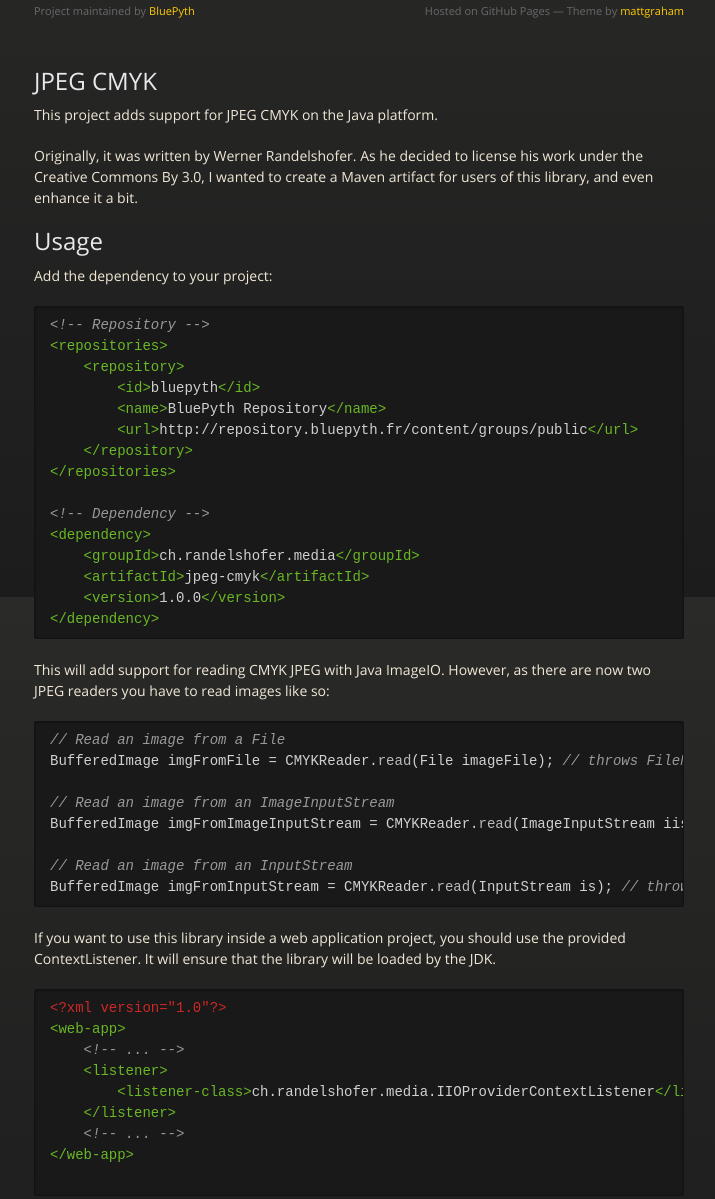
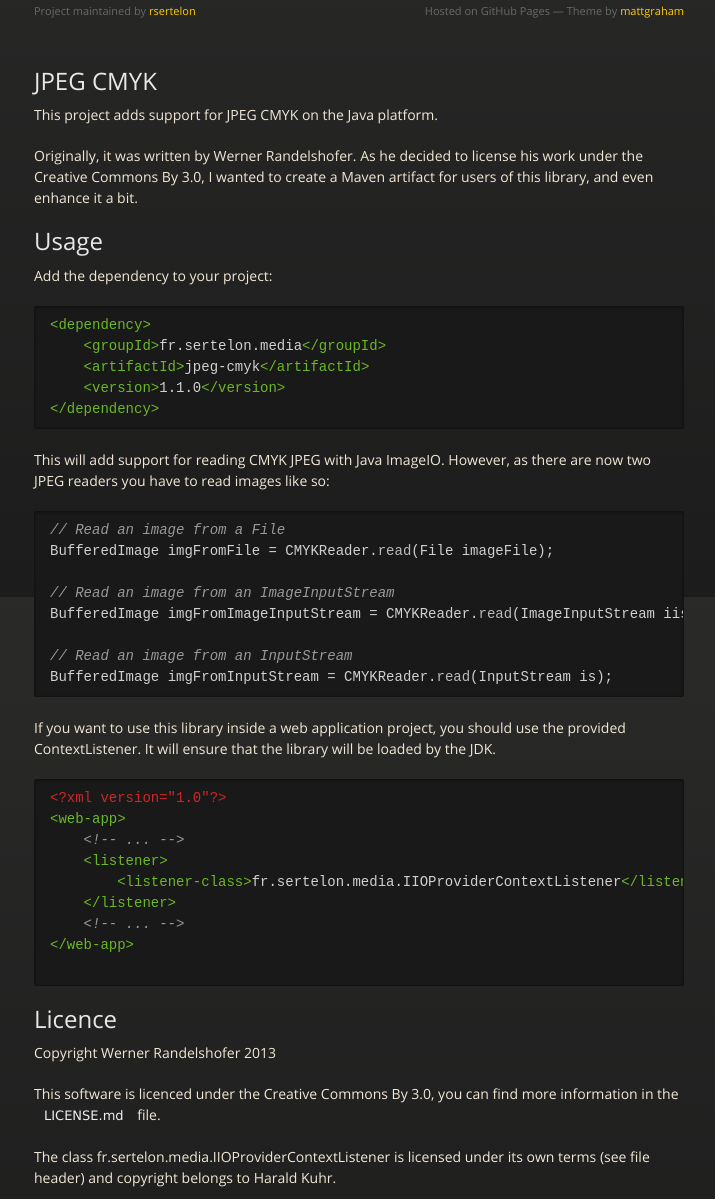
Before and after one commit to rsertelon/jpeg-cmyk, a plain HTML site: page index.html in a window 1280 px wide. Shown: the part 203-1402 px from the top of the page, without its empty margins (281-996 px from the left). Drawn offline with nearby package versions, Linux system fonts and the light colour scheme.

Commit message:
Create gh-pages branch via GitHub

```diff
--- a/index.html
+++ b/index.html
@@ -3,7 +3,7 @@
   <head>
     <meta charset="utf-8">
     <meta http-equiv="X-UA-Compatible" content="chrome=1">
-    <title>Jpeg-cmyk by BluePyth</title>
+    <title>Jpeg-cmyk by rsertelon</title>
     <link rel="stylesheet" href="stylesheets/styles.css">
     <link rel="stylesheet" href="stylesheets/pygment_trac.css">
     <script src="https://ajax.googleapis.com/ajax/libs/jquery/1.7.1/jquery.min.js"></script>
@@ -20,9 +20,9 @@
   <body>
       <div id="header">
         <nav>
-          <li class="fork"><a href="https://github.com/BluePyth/jpeg-cmyk">View On GitHub</a></li>
-          <li class="downloads"><a href="https://github.com/BluePyth/jpeg-cmyk/zipball/master">ZIP</a></li>
-          <li class="downloads"><a href="https://github.com/BluePyth/jpeg-cmyk/tarball/master">TAR</a></li>
+          <li class="fork"><a href="https://github.com/rsertelon/jpeg-cmyk">View On GitHub</a></li>
+          <li class="downloads"><a href="https://github.com/rsertelon/jpeg-cmyk/zipball/master">ZIP</a></li>
+          <li class="downloads"><a href="https://github.com/rsertelon/jpeg-cmyk/tarball/master">TAR</a></li>
           <li class="title">DOWNLOADS</li>
         </nav>
       </div><!-- end header -->
@@ -34,7 +34,7 @@
           <h1>Jpeg-cmyk</h1>
           <p>JPEG CMYK Support for Java</p>
           <hr>
-          <span class="credits left">Project maintained by <a href="https://github.com/BluePyth">BluePyth</a></span>
+          <span class="credits left">Project maintained by <a href="https://github.com/rsertelon">rsertelon</a></span>
           <span class="credits right">Hosted on GitHub Pages &mdash; Theme by <a href="https://twitter.com/michigangraham">mattgraham</a></span>
         </div>
 
@@ -50,42 +50,32 @@
 
 <p>Add the dependency to your project:</p>
 
-<div class="highlight"><pre><span class="c">&lt;!-- Repository --&gt;</span>
-<span class="nt">&lt;repositories&gt;</span>
-    <span class="nt">&lt;repository&gt;</span>
-        <span class="nt">&lt;id&gt;</span>bluepyth<span class="nt">&lt;/id&gt;</span>
-        <span class="nt">&lt;name&gt;</span>BluePyth Repository<span class="nt">&lt;/name&gt;</span>
-        <span class="nt">&lt;url&gt;</span>http://repository.bluepyth.fr/content/groups/public<span class="nt">&lt;/url&gt;</span>
-    <span class="nt">&lt;/repository&gt;</span>
-<span class="nt">&lt;/repositories&gt;</span>
-
-<span class="c">&lt;!-- Dependency --&gt;</span>
-<span class="nt">&lt;dependency&gt;</span>
-    <span class="nt">&lt;groupId&gt;</span>ch.randelshofer.media<span class="nt">&lt;/groupId&gt;</span>
+<div class="highlight highlight-xml"><pre><span class="nt">&lt;dependency&gt;</span>
+    <span class="nt">&lt;groupId&gt;</span>fr.sertelon.media<span class="nt">&lt;/groupId&gt;</span>
     <span class="nt">&lt;artifactId&gt;</span>jpeg-cmyk<span class="nt">&lt;/artifactId&gt;</span>
-    <span class="nt">&lt;version&gt;</span>1.0.0<span class="nt">&lt;/version&gt;</span>
+    <span class="nt">&lt;version&gt;</span>1.1.0<span class="nt">&lt;/version&gt;</span>
 <span class="nt">&lt;/dependency&gt;</span>
 </pre></div>
 
 <p>This will add support for reading CMYK JPEG with Java ImageIO. However, as there are now two JPEG readers you have to read images like so:</p>
 
-<div class="highlight"><pre><span class="c1">// Read an image from a File</span>
-<span class="n">BufferedImage</span> <span class="n">imgFromFile</span> <span class="o">=</span> <span class="n">CMYKReader</span><span class="o">.</span><span class="na">read</span><span class="o">(</span><span class="n">File</span> <span class="n">imageFile</span><span class="o">);</span> <span class="c1">// throws FileNotFoundException, IOException</span>
+<div class="highlight highlight-java"><pre><span class="c1">// Read an image from a File</span>
+<span class="n">BufferedImage</span> <span class="n">imgFromFile</span> <span class="o">=</span> <span class="n">CMYKReader</span><span class="o">.</span><span class="na">read</span><span class="o">(</span><span class="n">File</span> <span class="n">imageFile</span><span class="o">);</span>
 
 <span class="c1">// Read an image from an ImageInputStream</span>
 <span class="n">BufferedImage</span> <span class="n">imgFromImageInputStream</span> <span class="o">=</span> <span class="n">CMYKReader</span><span class="o">.</span><span class="na">read</span><span class="o">(</span><span class="n">ImageInputStream</span> <span class="n">iis</span><span class="o">);</span>
 
 <span class="c1">// Read an image from an InputStream</span>
-<span class="n">BufferedImage</span> <span class="n">imgFromInputStream</span> <span class="o">=</span> <span class="n">CMYKReader</span><span class="o">.</span><span class="na">read</span><span class="o">(</span><span class="n">InputStream</span> <span class="n">is</span><span class="o">);</span> <span class="c1">// throws IOException</span>
+<span class="n">BufferedImage</span> <span class="n">imgFromInputStream</span> <span class="o">=</span> <span class="n">CMYKReader</span><span class="o">.</span><span class="na">read</span><span class="o">(</span><span class="n">InputStream</span> <span class="n">is</span><span class="o">);</span>
 </pre></div>
 
 <p>If you want to use this library inside a web application project, you should use the provided ContextListener. It will ensure that the library will be loaded by the JDK.</p>
 
-<div class="highlight"><pre><span class="cp">&lt;?xml version="1.0"?&gt;</span>
+<div class="highlight highlight-xml"><pre><span class="cp">&lt;?xml version="1.0"?&gt;</span>
 <span class="nt">&lt;web-app&gt;</span>
     <span class="c">&lt;!-- ... --&gt;</span>
     <span class="nt">&lt;listener&gt;</span>
-        <span class="nt">&lt;listener-class&gt;</span>ch.randelshofer.media.IIOProviderContextListener<span class="nt">&lt;/listener-class&gt;</span>
+        <span class="nt">&lt;listener-class&gt;</span>fr.sertelon.media.IIOProviderContextListener<span class="nt">&lt;/listener-class&gt;</span>
     <span class="nt">&lt;/listener&gt;</span>
     <span class="c">&lt;!-- ... --&gt;</span>
 <span class="nt">&lt;/web-app&gt;</span>
@@ -99,7 +89,7 @@
 
 <p>This software is licenced under the Creative Commons By 3.0, you can find more information in the <code>LICENSE.md</code> file.</p>
 
-<p>The class ch.randelshofer.media.IIOProviderContextListener is licensed under its own terms (see file header) and copyright belongs to Harald Kuhr.</p>
+<p>The class fr.sertelon.media.IIOProviderContextListener is licensed under its own terms (see file header) and copyright belongs to Harald Kuhr.</p>
       </section>
 
     </div>
```
Also changed, not shown: params.json (+1 -1 lines), images/bullet.png.
